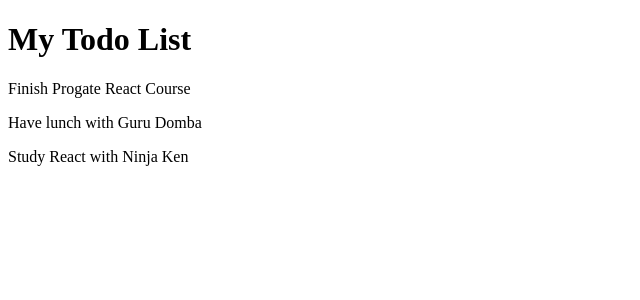
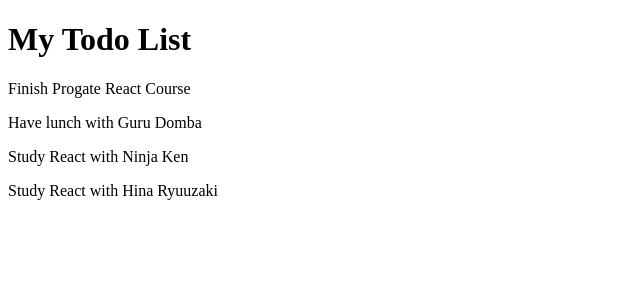
Before and after one commit to ar-kun/todoApps, a React (Vite) app: page / in a window 1280 px wide. Shown: the top 300 px of the page, without its empty margins (0-640 px from the left). Built offline with nearby package versions, Linux system fonts and the light colour scheme.

Commit message:
create todos component

```diff
--- a/src/App.jsx
+++ b/src/App.jsx
@@ -1,4 +1,6 @@
+/* eslint-disable no-unused-vars */
 import React, { useState } from 'react';
+import Todos from './components/Todos';
 
 function App() {
  const [todos, setTodos] = useState([
@@ -17,14 +19,17 @@ function App() {
    title: 'Study React with Ninja Ken',
    completed: false,
   },
+  {
+   id: 4,
+   title: 'Study React with Hina Ryuuzaki',
+   completed: false,
+  },
  ]);
 
  return (
   <div>
    <h1>My Todo List</h1>
-   {todos.map((todo) => {
-    return <p key={todo.id}>{todo.title}</p>;
-   })}
+   <Todos todos={todos} />
   </div>
  );
 }
--- /dev/null
+++ b/src/components/TodoItem.jsx
@@ -0,0 +1,7 @@
+import React from 'react';
+
+const TodoItem = ({ todo }) => {
+ return <p>{todo.title}</p>;
+};
+
+export default TodoItem;
--- /dev/null
+++ b/src/components/Todos.jsx
@@ -0,0 +1,15 @@
+import React from 'react';
+import TodoItem from './TodoItem'; // Lakukan import
+
+const Todos = ({ todos }) => {
+ return (
+  <div>
+   {todos.map((todo) => {
+    // Berikan datanya ke TodoItem
+    return <TodoItem key={todo.id} todo={todo} />;
+   })}
+  </div>
+ );
+};
+
+export default Todos;
```
